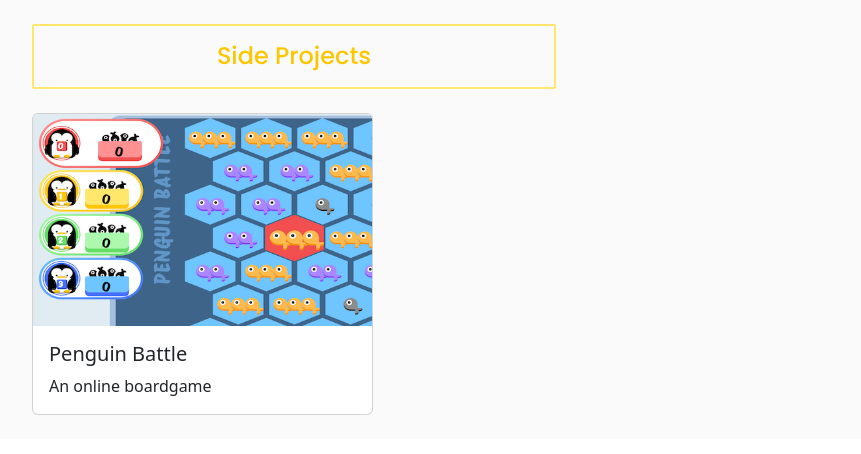
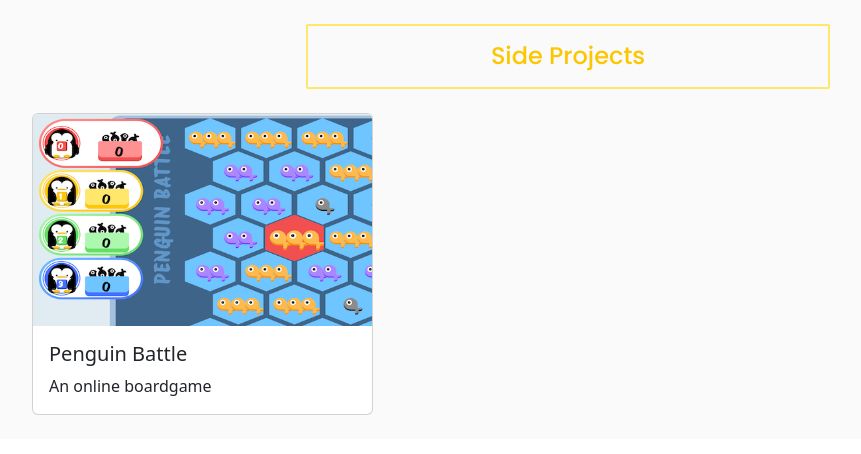
Before and after one commit to yuhueilee/wendyfolio, a React (Create React App) app: page / in a window 1280 px wide. Shown: the top 454 px of the page, without its empty margins (72-933 px from the left). Built offline with nearby package versions, Linux system fonts and the light colour scheme.

Commit message:
Replace class with className

```diff
--- a/src/components/project/index.tsx
+++ b/src/components/project/index.tsx
@@ -8,7 +8,7 @@
     return (
         <Container>
             <Row key={0}>
-                <Col class="d-flex justify-content-center">
+                <Col className="d-flex justify-content-center">
                     <h2 className="title">Side Projects</h2>
                 </Col>
             </Row>
```
